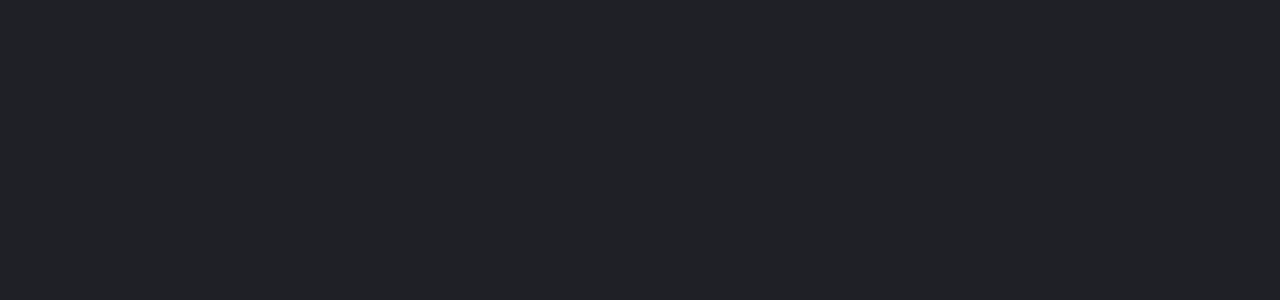
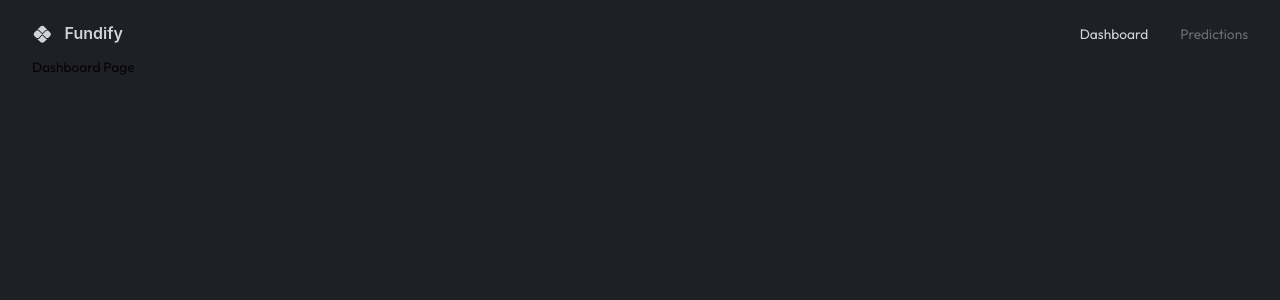
Before and after one commit to IvanKorne/invest-portal, a React (Vite) app in the folder client/: page / in a window 1280 px wide. Shown: the top 300 px of the page. Built offline with nearby package versions, Linux system fonts and the light colour scheme.

Commit message:
Created navbar component

```diff
--- a/client/index.html
+++ b/client/index.html
@@ -4,7 +4,7 @@
     <meta charset="UTF-8" />
     <link rel="icon" type="image/png" href="src/assets/logo.png" />
     <meta name="viewport" content="width=device-width, initial-scale=1.0" />
-    <title>Investmant Portal</title>
+    <title>Fundify</title>
   </head>
   <body>
     <div id="root"></div>
--- a/client/src/App.tsx
+++ b/client/src/App.tsx
@@ -1,16 +1,30 @@
-import { ThemeProvider, CssBaseline } from "@mui/material";
+import { ThemeProvider, CssBaseline, Box } from "@mui/material";
 import { createTheme } from "@mui/material/styles";
 import { useMemo } from "react";
 import { themeSettings } from "./constants";
+import { BrowserRouter, Route, Routes } from "react-router-dom";
+import Navbar from "./pages/navbar";
 
 const App = () => {
   const theme = useMemo(() => createTheme(themeSettings), []);
   return (
-    <div className="app">
-      <ThemeProvider theme={theme}>
-        <CssBaseline />
-      </ThemeProvider>
-    </div>
+    <Box className="app">
+      <BrowserRouter>
+        <ThemeProvider theme={theme}>
+          <CssBaseline />
+          <Box height="100%" width="100%" padding="1rem 2rem 4rem 2rem ">
+            <Navbar />
+            <Routes>
+              <Route path="/" element={<div>Dashboard Page</div>} />
+              <Route
+                path="/predictions"
+                element={<div>Predictions Page</div>}
+              />
+            </Routes>
+          </Box>
+        </ThemeProvider>
+      </BrowserRouter>
+    </Box>
   );
 };
 
--- /dev/null
+++ b/client/src/components/FlexBetween.tsx
@@ -0,0 +1,9 @@
+import { Box } from "@mui/material";
+import { styled } from "@mui/system";
+const FlexBetween = styled(Box)({
+  display: "flex",
+  justifyContent: "space-between",
+  alignItems: "center",
+});
+
+export default FlexBetween;
--- /dev/null
+++ b/client/src/pages/navbar/index.tsx
@@ -0,0 +1,48 @@
+import { useState } from "react";
+import { Link } from "react-router-dom";
+import { Box, Typography, useTheme } from "@mui/material";
+import { Pix } from "@mui/icons-material";
+import FlexBetween from "@/components/FlexBetween";
+
+const Navbar = () => {
+  const { palette } = useTheme();
+  const [selected, setSelected] = useState("dashboard");
+  return (
+    <FlexBetween mb="0.25rem" p="0.5rem 0rem" color={palette.grey[300]}>
+      <FlexBetween gap="0.75rem">
+        <Pix sx={{ fontSize: "28" }} />
+        <Typography variant="h4" fontSize={16}>
+          Fundify
+        </Typography>
+      </FlexBetween>
+      <FlexBetween gap="2rem">
+        <Box sx={{ "&:hover": { color: palette.grey[100] } }}>
+          <Link
+            to={"/dashboard"}
+            onClick={() => setSelected("dashboard")}
+            style={{
+              color: selected === "dashboard" ? "inherit" : palette.grey[700],
+              textDecoration: "inherit",
+            }}
+          >
+            Dashboard
+          </Link>
+        </Box>
+        <Box sx={{ "&:hover": { color: palette.grey[100] } }}>
+          <Link
+            to={"/predictions"}
+            onClick={() => setSelected("predictions")}
+            style={{
+              color: selected === "predictions" ? "inherit" : palette.grey[700],
+              textDecoration: "inherit",
+            }}
+          >
+            Predictions
+          </Link>
+        </Box>
+      </FlexBetween>
+    </FlexBetween>
+  );
+};
+
+export default Navbar;
```
